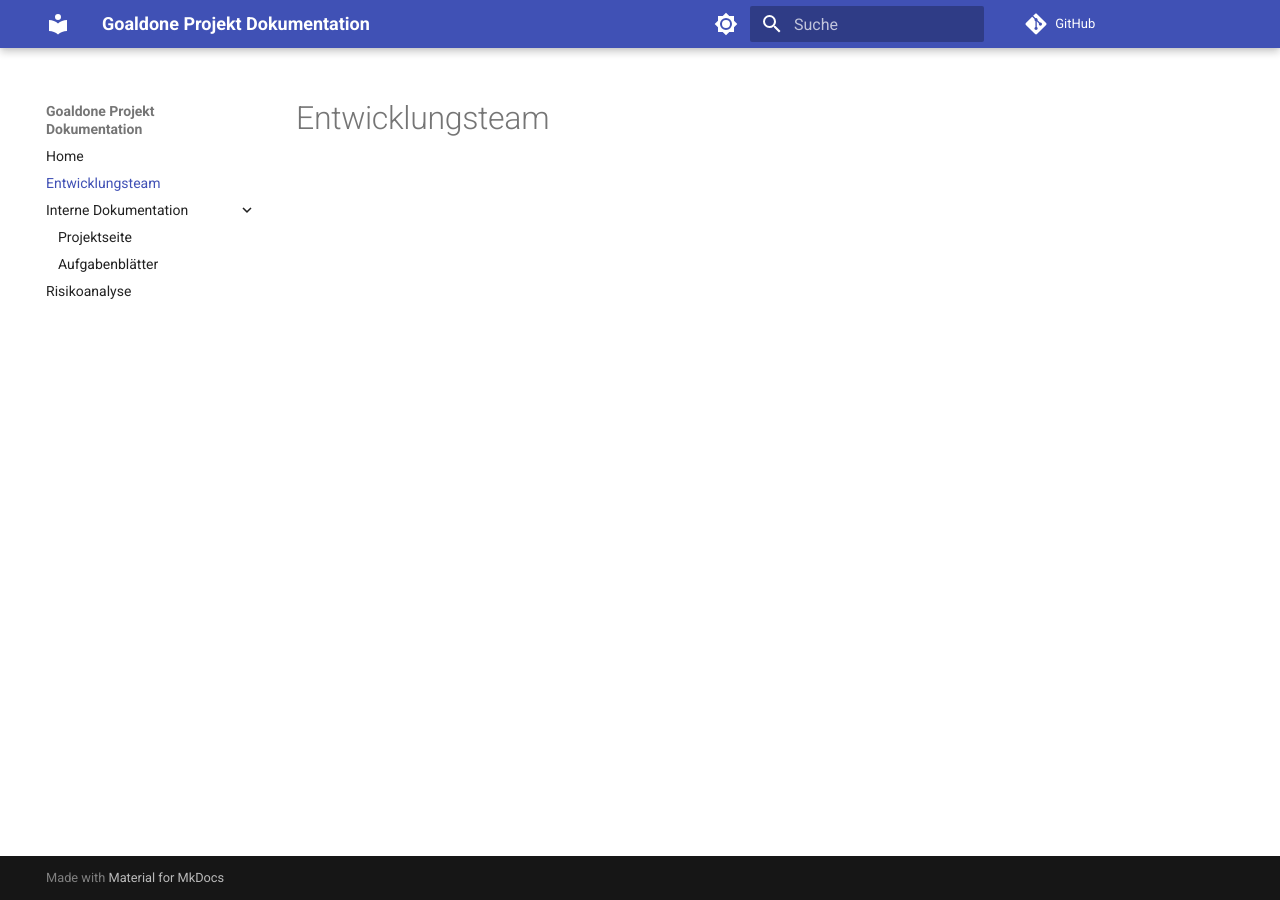
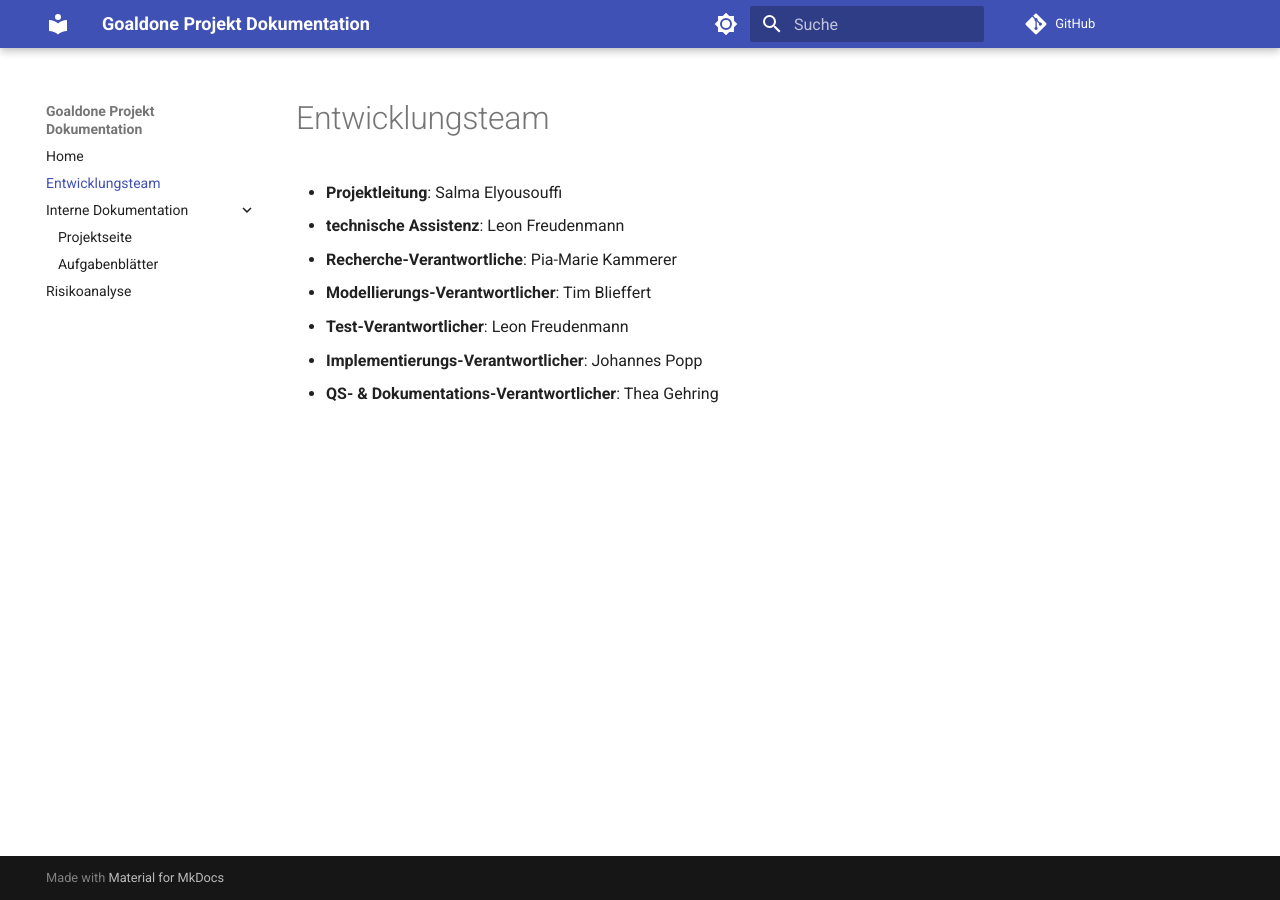
Before and after one commit to goaldone-dhbw/goaldone-projektseite, an MkDocs documentation site: the page built from docs/entwicklungsteam.md, in a window 1280 px wide. Built offline with MkDocs 1.6.1 and Material for MkDocs 9.7.7, drawn with Linux system fonts in a browser that asks for light colours; comment, search, counter and statistics services are not loaded.

Commit message:
Entwicklungsteam Aufgaben hinzufügen (#5)

```diff
--- a/docs/entwicklungsteam.md
+++ b/docs/entwicklungsteam.md
@@ -1 +1,9 @@
 # Entwicklungsteam
+
+- **Projektleitung**: Salma Elyousouffi
+- **technische Assistenz**: Leon Freudenmann
+- **Recherche-Verantwortliche**: Pia-Marie Kammerer
+- **Modellierungs-Verantwortlicher**: Tim Blieffert
+- **Test-Verantwortlicher**: Leon Freudenmann
+- **Implementierungs-Verantwortlicher**: Johannes Popp
+- **QS- & Dokumentations-Verantwortlicher**: Thea Gehring
```
